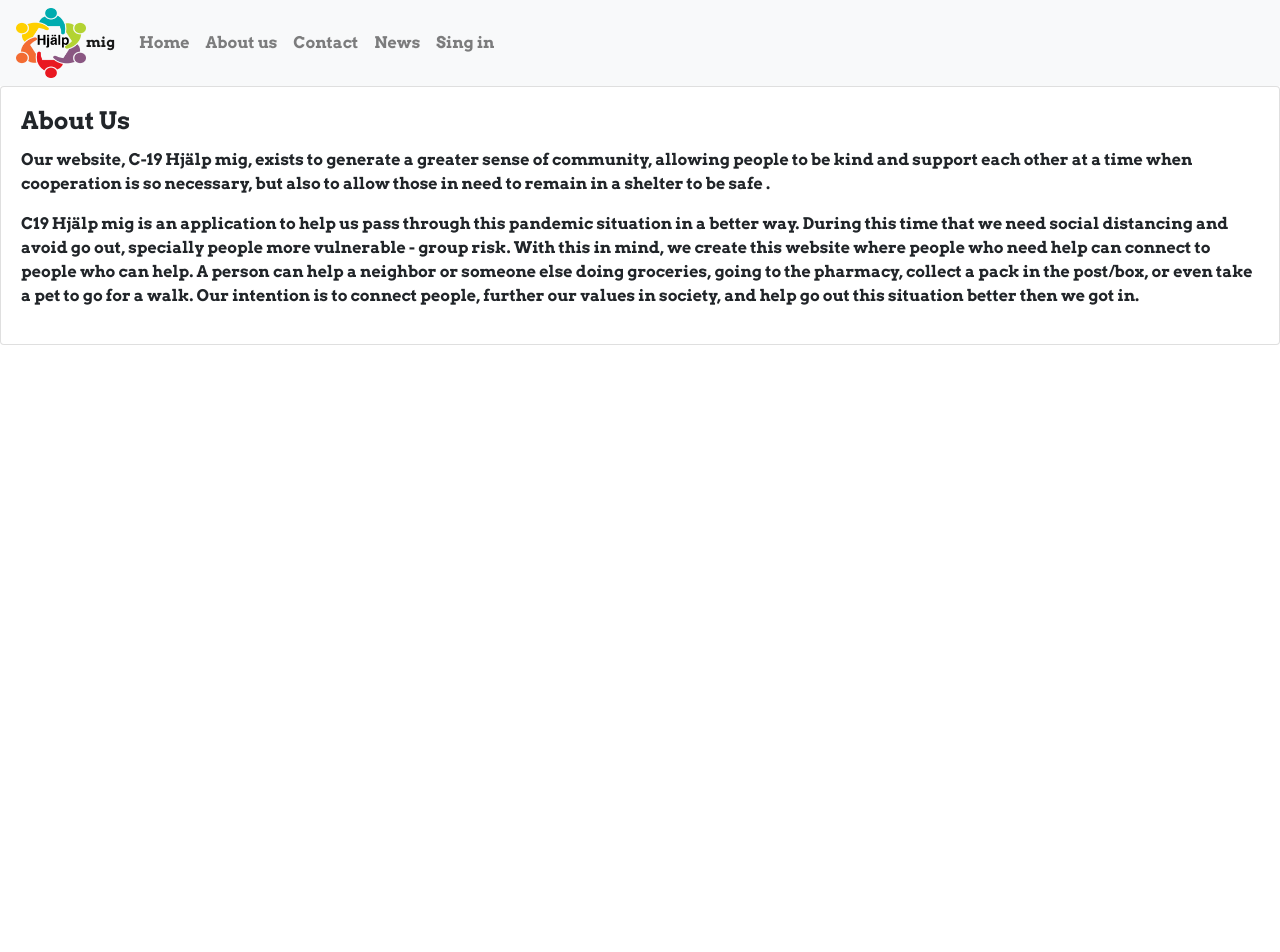
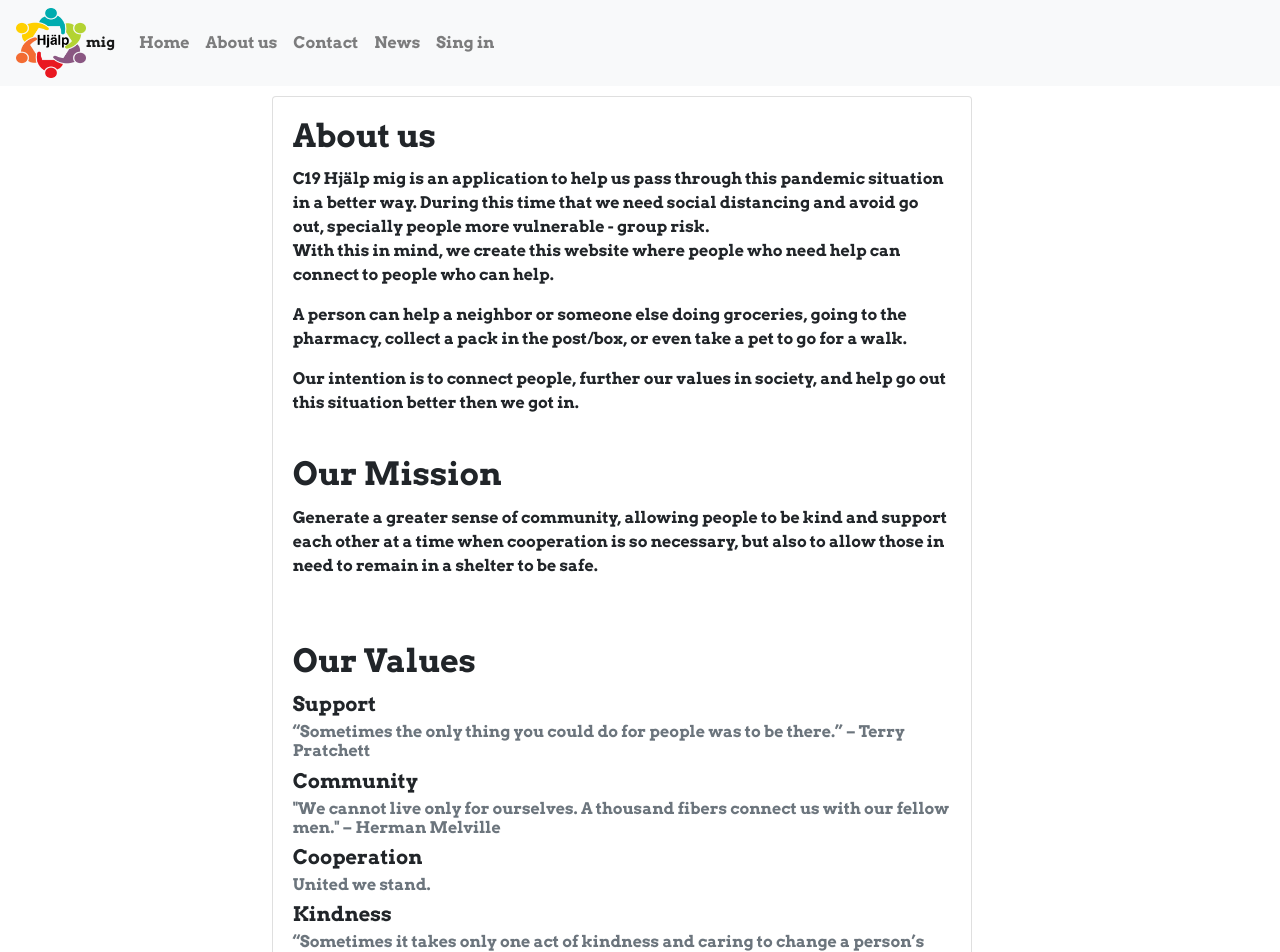
Before and after one commit to Sadat007/c19hjalpmig, a React (Create React App) app in the folder frontend/: page /aboutus in a window 1280 px wide. Shown: the top 952 px of the page. Before the commit the page ends 800 px from the top, so only its background shows below. Built offline with nearby package versions, Linux system fonts and the light colour scheme.

Commit message:
Improve About us page layout, add Mission and Values.

```diff
--- a/frontend/src/App.css
+++ b/frontend/src/App.css
@@ -87,3 +87,13 @@ h1.title{
 	word-spacing: 25px;
 	letter-spacing: 5px;
 }
+
+h3.title{
+	margin-bottom: 20px;
+	color: #444444;
+  text-transform: uppercase;
+  text-align: center;
+	font-size: 38px;
+	word-spacing: 25px;
+	letter-spacing: 5px;
+}
--- a/frontend/src/components/about/AboutPage.js
+++ b/frontend/src/components/about/AboutPage.js
@@ -3,20 +3,43 @@ import React, { Component } from "react";
 class AboutPage extends Component {
     render() {
         return (
-            <div className="card">
-                <div className="card-body">
-                    <h4 className="card-title">About Us</h4>
-                    <p>Our website, C-19 Hjälp mig, exists to generate a greater sense of community,
-                     allowing people to be kind and support each other at a time when cooperation is so necessary,
-                     but also to allow those in need to remain in a shelter to be safe .</p>
-                     <p>C19 Hjälp mig is an application to help us pass through this pandemic situation in a better way.
-                     During this time that we need social distancing and avoid go out, specially people more vulnerable - group risk.
-                     With this in mind, we create this website where people who need help can connect to people who can help.
-                     A person can help a neighbor or someone else doing groceries, going to the pharmacy, collect a pack in the post/box, or even take a pet to go for a walk.
-                     Our intention is to connect people, further our values in society, and help go out this situation better then we got in.</p>
+            <div class="container" style={{ padding: "10px" }}>
+                <div class="row">
+                    <div class="col"></div>
+                    <div class="col-8">
+                        <div class="card" style={{ width: "700px" }}>
+                            <div class="card-body">
+                                <h2 class="card-title">About us</h2>
+                                <p class="card-text">C19 Hjälp mig is an application to help us pass through this pandemic situation in a better way.
+                                    During this time that we need social distancing and avoid go out, specially people more vulnerable - group risk. <br />
+                                    With this in mind, we create this website where people who need help can connect to people who can help. </p>
+                                <p class="card-text">A person can help a neighbor or someone else doing groceries, going to the pharmacy, collect a pack in the post/box, or even take a pet to go for a walk. </p>
+                                <p class="card-text">   Our intention is to connect people, further our values in society, and help go out this situation better then we got in.</p>
+                                <br/>
+                                <h2 class="card-title">Our Mission</h2>
+                                <p class="card-text">Generate a greater sense of community, allowing people to be kind and support each other at a time when cooperation is so necessary, but also to allow those in need to remain in a shelter to be safe.</p>
+                                <br/>
+                                <br/>
+                                <h2 class="card-title">Our Values</h2>
+                                <h5 class="card-title">Support</h5>
+                                <h6 class="card-subtitle mb-2 text-muted">“Sometimes the only thing you could do for people was to be there.” – Terry Pratchett</h6>
+                                <h5 class="card-title">Community</h5>
+                                <h6 class="card-subtitle mb-2 text-muted">"We cannot live only for ourselves. A thousand fibers connect us with our fellow men." – Herman Melville</h6>
+                                <h5 class="card-title">Cooperation</h5>
+                                <h6 class="card-subtitle mb-2 text-muted">United we stand.</h6>
+                                <h5 class="card-title">Kindness</h5>
+                                <h6 class="card-subtitle mb-2 text-muted"> “Sometimes it takes only one act of kindness and caring to change a person’s life.” – Jackie Chan</h6>
+                                <h5 class="card-title">Shelter</h5>
+                                <h6 class="card-subtitle mb-2 text-muted">“Everyone is in need of shelter from the storm, be the shelter, be kind.” – Luffina Lourduraj</h6>
+                                <br/>
+                            </div>
+                        </div>
+                    </div>
+                    <div class="col"></div>
+                </div>
 
-                </div>
             </div>
+
         );
     }
 }
--- a/frontend/src/components/home/HomePage.js
+++ b/frontend/src/components/home/HomePage.js
@@ -44,9 +44,9 @@ class HomePage extends Component {
                     <div className="col-md-6 col-lg-4 my-1">
                         <div className="card mt-5">
                             <img src={homePageCard2} alt="aaa" className="card-img-top"></img>
-                            <div className="card-body">
+                            <div className="card-body" style={{height: "175px"}}>
                                 <h5 className="card-titel text-capitalize text-info">help others</h5>
-                                <p className= "card-text">Be a volunteer to Help people who are in need.</p>
+                                <p className= "card-text">Be a volunteer to Help people who are in need. </p>
                                 <button className="btn btn-outline-info text-uppercase">view more</button>
                             </div>
                         </div>
```
